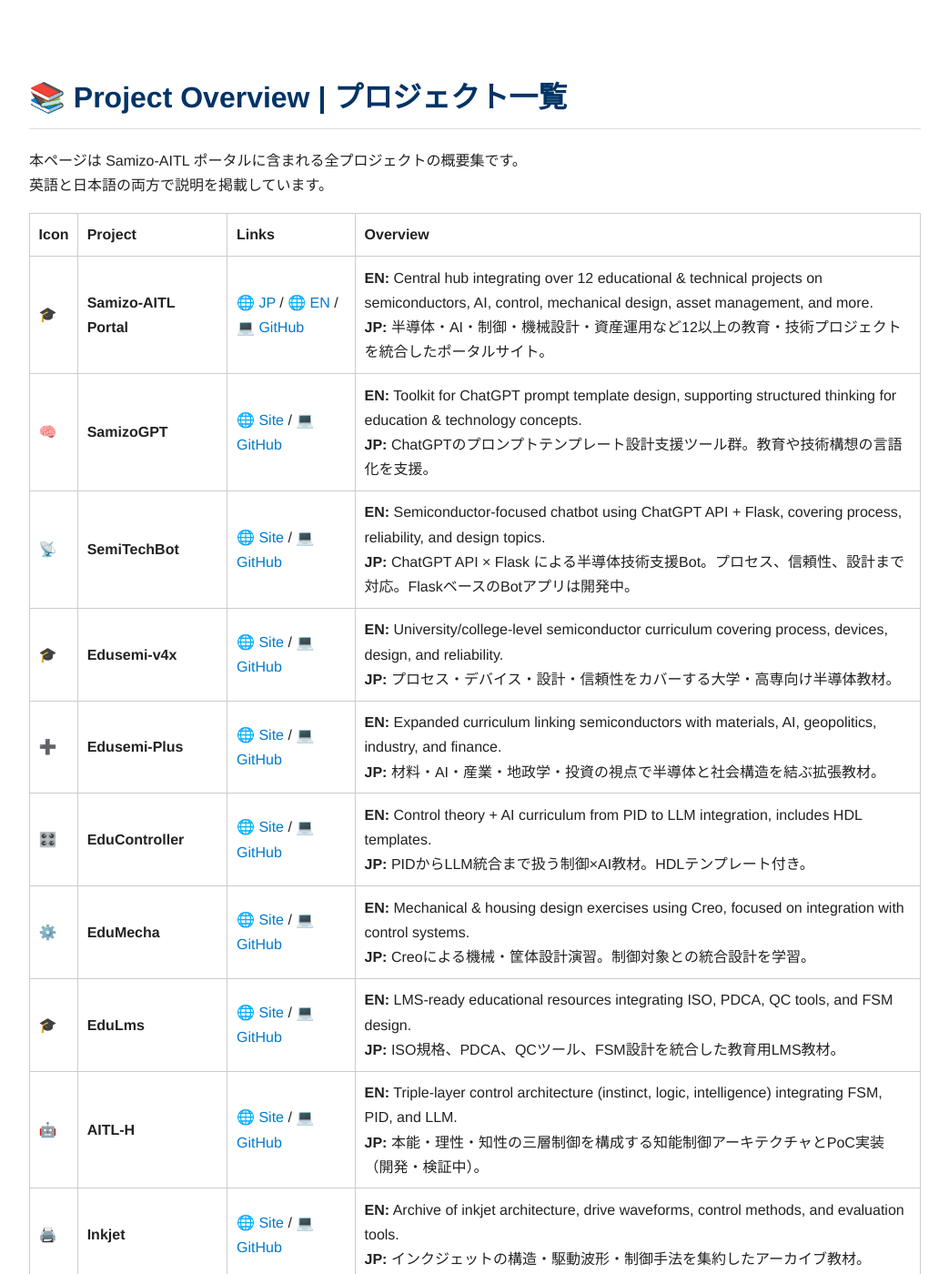
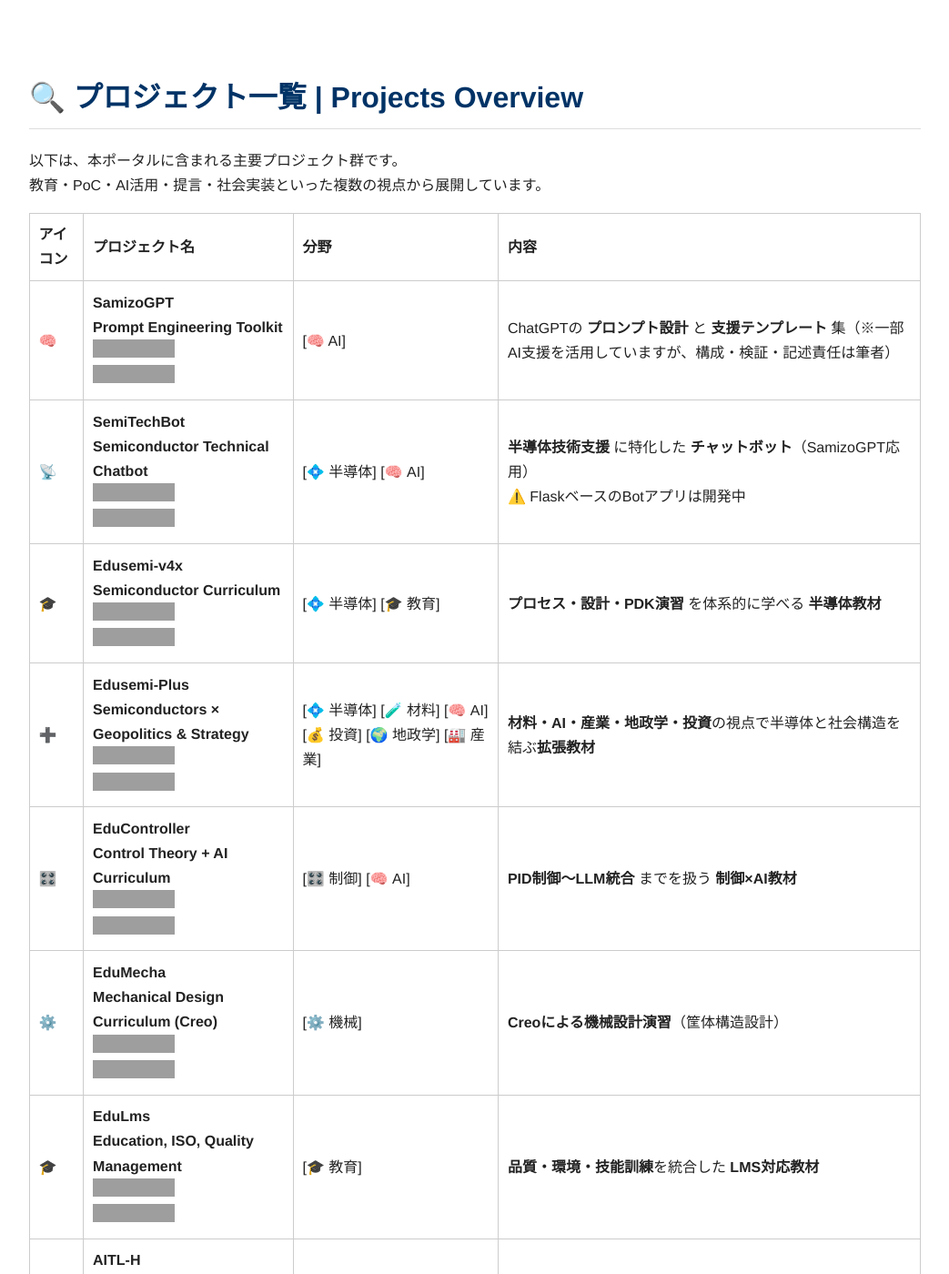
Before and after one commit to Samizo-AITL/Samizo-AITL.github.io, a Jekyll site: the page built from PROJECT_OVERVIEW.md, in a window 1280 px wide and 1400 px high. Shown: the whole window at 91% size, without its empty margins (118-1161 px from the left). Built offline with Jekyll 4.4.1, drawn with Linux system fonts in a browser that asks for light colours; our own code applies the rules of GitHub Pages for plain Markdown files; some of the changed text lies outside the part shown; grey boxes are pictures that could not be loaded.

Commit message:
Update PROJECT_OVERVIEW.md

```diff
--- a/PROJECT_OVERVIEW.md
+++ b/PROJECT_OVERVIEW.md
@@ -1,20 +1,19 @@
-# 📚 Project Overview | プロジェクト一覧
+# 🔍 **プロジェクト一覧 | Projects Overview**
 
-本ページは Samizo-AITL ポータルに含まれる全プロジェクトの概要集です。
-英語と日本語の両方で説明を掲載しています。
+以下は、本ポータルに含まれる主要プロジェクト群です。
+教育・PoC・AI活用・提言・社会実装といった複数の視点から展開しています。
 
-| Icon | Project | Links | Overview |
-|------|---------|-------|----------|
-| 🎓 | **Samizo-AITL Portal** | 🌐 [JP](https://samizo-aitl.github.io/) / 🌐 [EN](https://samizo-aitl.github.io/en/) / 💻 [GitHub](https://github.com/Samizo-AITL/Samizo-AITL.github.io) | **EN:** Central hub integrating over 12 educational & technical projects on semiconductors, AI, control, mechanical design, asset management, and more.<br>**JP:** 半導体・AI・制御・機械設計・資産運用など12以上の教育・技術プロジェクトを統合したポータルサイト。 |
-| 🧠 | **SamizoGPT** | 🌐 [Site](https://samizo-aitl.github.io/SamizoGPT/) / 💻 [GitHub](https://github.com/Samizo-AITL/SamizoGPT) | **EN:** Toolkit for ChatGPT prompt template design, supporting structured thinking for education & technology concepts.<br>**JP:** ChatGPTのプロンプトテンプレート設計支援ツール群。教育や技術構想の言語化を支援。 |
-| 📡 | **SemiTechBot** | 🌐 [Site](https://samizo-aitl.github.io/SamizoGPT_SemiTechBot/) / 💻 [GitHub](https://github.com/Samizo-AITL/SamizoGPT_SemiTechBot) | **EN:** Semiconductor-focused chatbot using ChatGPT API + Flask, covering process, reliability, and design topics.<br>**JP:** ChatGPT API × Flask による半導体技術支援Bot。プロセス、信頼性、設計まで対応。FlaskベースのBotアプリは開発中。 |
-| 🎓 | **Edusemi-v4x** | 🌐 [Site](https://samizo-aitl.github.io/Edusemi-v4x/) / 💻 [GitHub](https://github.com/Samizo-AITL/Edusemi-v4x) | **EN:** University/college-level semiconductor curriculum covering process, devices, design, and reliability.<br>**JP:** プロセス・デバイス・設計・信頼性をカバーする大学・高専向け半導体教材。 |
-| ➕ | **Edusemi-Plus** | 🌐 [Site](https://samizo-aitl.github.io/Edusemi-Plus/) / 💻 [GitHub](https://github.com/Samizo-AITL/Edusemi-Plus) | **EN:** Expanded curriculum linking semiconductors with materials, AI, geopolitics, industry, and finance.<br>**JP:** 材料・AI・産業・地政学・投資の視点で半導体と社会構造を結ぶ拡張教材。 |
-| 🎛️ | **EduController** | 🌐 [Site](https://samizo-aitl.github.io/EduController/) / 💻 [GitHub](https://github.com/Samizo-AITL/EduController) | **EN:** Control theory + AI curriculum from PID to LLM integration, includes HDL templates.<br>**JP:** PIDからLLM統合まで扱う制御×AI教材。HDLテンプレート付き。 |
-| ⚙️ | **EduMecha** | 🌐 [Site](https://samizo-aitl.github.io/EduMecha/) / 💻 [GitHub](https://github.com/Samizo-AITL/EduMecha) | **EN:** Mechanical & housing design exercises using Creo, focused on integration with control systems.<br>**JP:** Creoによる機械・筐体設計演習。制御対象との統合設計を学習。 |
-| 🎓 | **EduLms** | 🌐 [Site](https://samizo-aitl.github.io/EduLms/) / 💻 [GitHub](https://github.com/Samizo-AITL/EduLms) | **EN:** LMS-ready educational resources integrating ISO, PDCA, QC tools, and FSM design.<br>**JP:** ISO規格、PDCA、QCツール、FSM設計を統合した教育用LMS教材。 |
-| 🤖 | **AITL-H** | 🌐 [Site](https://samizo-aitl.github.io/AITL-H/) / 💻 [GitHub](https://github.com/Samizo-AITL/AITL-H) | **EN:** Triple-layer control architecture (instinct, logic, intelligence) integrating FSM, PID, and LLM.<br>**JP:** 本能・理性・知性の三層制御を構成する知能制御アーキテクチャとPoC実装（開発・検証中）。 |
-| 🖨️ | **Inkjet** | 🌐 [Site](https://samizo-aitl.github.io/Inkjet/) / 💻 [GitHub](https://github.com/Samizo-AITL/Inkjet) | **EN:** Archive of inkjet architecture, drive waveforms, control methods, and evaluation tools.<br>**JP:** インクジェットの構造・駆動波形・制御手法を集約したアーカイブ教材。 |
-| 💰 | **AssetPortfolio** | 🌐 [Site](https://samizo-aitl.github.io/AssetPortfolio-StartGuide/) / 💻 [GitHub](https://github.com/Samizo-AITL/AssetPortfolio-StartGuide) | **EN:** Investment education for engineers, covering NISA, ETFs, and diversification strategies.<br>**JP:** エンジニア向け投資教材。NISA、ETF、分散戦略などを解説。 |
-| 🎮 | **Rekiden** | 🌐 [Site](https://samizo-aitl.github.io/Rekiden/) / 💻 [GitHub](https://github.com/Samizo-AITL/Rekiden) | **EN:** Historical simulation exercises with ChatGPT integration using branching Markdown scenarios.<br>**JP:** 分岐式Markdownシナリオによる歴史教材とLLM連携型の思考演習。 |
-| 🏛️ | **AITL-Strategy-Proposal** | 🌐 [Site](https://samizo-aitl.github.io/AITL-Strategy-Proposal/) / 💻 [GitHub](https://github.com/Samizo-AITL/AITL-Strategy-Proposal) | **EN:** National & regional policy proposals based on AI × control × education concepts.<br>**JP:** AITL構想（AI × 制御 × 教育）を軸とした国家・地域提言書（Draft段階）。 |
+| アイコン | **プロジェクト名** | 分野 | 内容 |
+|---------|--------------------|------|------|
+| 🧠 | **SamizoGPT<br>Prompt Engineering Toolkit**<br>[![🌐 GitHub Pages](https://img.shields.io/badge/View-Site-brightgreen?logo=github)](https://samizo-aitl.github.io/SamizoGPT/)<br>[![💻 GitHub Repo](https://img.shields.io/badge/View-Repo-blue?logo=github)](https://github.com/Samizo-AITL/SamizoGPT) | [🧠 AI] | ChatGPTの **プロンプト設計** と **支援テンプレート** 集（※一部AI支援を活用していますが、構成・検証・記述責任は筆者） |
+| 📡 | **SemiTechBot<br>Semiconductor Technical Chatbot**<br>[![🌐 GitHub Pages](https://img.shields.io/badge/View-Site-brightgreen?logo=github)](https://samizo-aitl.github.io/SamizoGPT_SemiTechBot/)<br>[![💻 GitHub Repo](https://img.shields.io/badge/View-Repo-blue?logo=github)](https://github.com/Samizo-AITL/SamizoGPT_SemiTechBot) | [💠 半導体] [🧠 AI] | **半導体技術支援** に特化した **チャットボット**（SamizoGPT応用）<br>⚠️ FlaskベースのBotアプリは開発中 |
+| 🎓 | **Edusemi-v4x<br>Semiconductor Curriculum**<br>[![🌐 GitHub Pages](https://img.shields.io/badge/View-Site-brightgreen?logo=github)](https://samizo-aitl.github.io/Edusemi-v4x/)<br>[![💻 GitHub Repo](https://img.shields.io/badge/View-Repo-blue?logo=github)](https://github.com/Samizo-AITL/Edusemi-v4x) | [💠 半導体] [🎓 教育] | **プロセス・設計・PDK演習** を体系的に学べる **半導体教材** |
+| ➕ | **Edusemi-Plus<br>Semiconductors × Geopolitics & Strategy**<br>[![🌐 GitHub Pages](https://img.shields.io/badge/View-Site-brightgreen?logo=github)](https://samizo-aitl.github.io/Edusemi-Plus/)<br>[![💻 GitHub Repo](https://img.shields.io/badge/View-Repo-blue?logo=github)](https://github.com/Samizo-AITL/Edusemi-Plus) | [💠 半導体] [🧪 材料] [🧠 AI] [💰 投資] [🌍 地政学] [🏭 産業] | **材料・AI・産業・地政学・投資**の視点で半導体と社会構造を結ぶ**拡張教材** |
+| 🎛️ | **EduController<br>Control Theory + AI Curriculum**<br>[![🌐 GitHub Pages](https://img.shields.io/badge/View-Site-brightgreen?logo=github)](https://samizo-aitl.github.io/EduController/)<br>[![💻 GitHub Repo](https://img.shields.io/badge/View-Repo-blue?logo=github)](https://github.com/Samizo-AITL/EduController) | [🎛️ 制御] [🧠 AI] | **PID制御〜LLM統合** までを扱う **制御×AI教材** |
+| ⚙️ | **EduMecha<br>Mechanical Design Curriculum (Creo)**<br>[![🌐 GitHub Pages](https://img.shields.io/badge/View-Site-brightgreen?logo=github)](https://samizo-aitl.github.io/EduMecha/)<br>[![💻 GitHub Repo](https://img.shields.io/badge/View-Repo-blue?logo=github)](https://github.com/Samizo-AITL/EduMecha) | [⚙️ 機械] | **Creoによる機械設計演習**（筐体構造設計） |
+| 🎓 | **EduLms<br>Education, ISO, Quality Management**<br>[![🌐 GitHub Pages](https://img.shields.io/badge/View-Site-brightgreen?logo=github)](https://samizo-aitl.github.io/EduLms/)<br>[![💻 GitHub Repo](https://img.shields.io/badge/View-Repo-blue?logo=github)](https://github.com/Samizo-AITL/EduLms) | [🎓 教育] | **品質・環境・技能訓練**を統合した **LMS対応教材** |
+| 🤖 | **AITL-H<br>FSM × PID × LLM Framework**<br>[![🌐 GitHub Pages](https://img.shields.io/badge/View-Site-brightgreen?logo=github)](https://samizo-aitl.github.io/AITL-H/)<br>[![💻 GitHub Repo](https://img.shields.io/badge/View-Repo-blue?logo=github)](https://github.com/Samizo-AITL/AITL-H) | [🧠 AI] [🎛️ 制御] | **FSM × PID × LLM** による **三層型知能制御アーキテクチャ**<br>⚠️ 開発・検証中 |
+| 🖨️ | **Inkjet<br>Inkjet Architecture Archive**<br>[![🌐 GitHub Pages](https://img.shields.io/badge/View-Site-brightgreen?logo=github)](https://samizo-aitl.github.io/Inkjet/)<br>[![💻 GitHub Repo](https://img.shields.io/badge/View-Repo-blue?logo=github)](https://github.com/Samizo-AITL/Inkjet) | [🛠 製品技術] | **インクジェット構造・駆動波形・評価データ** のアーカイブ |
+| 💰 | **AssetPortfolio<br>Tech-oriented Asset Management**<br>[![🌐 GitHub Pages](https://img.shields.io/badge/View-Site-brightgreen?logo=github)](https://samizo-aitl.github.io/AssetPortfolio-StartGuide/)<br>[![💻 GitHub Repo](https://img.shields.io/badge/View-Repo-blue?logo=github)](https://github.com/Samizo-AITL/AssetPortfolio-StartGuide) | [💰 投資] | **ETF・NISA** を活用した **技術者向け資産運用教材** |
+| 🎮 | **Rekiden<br>Historical Simulation with LLM**<br>[![🌐 GitHub Pages](https://img.shields.io/badge/View-Site-brightgreen?logo=github)](https://samizo-aitl.github.io/Rekiden/)<br>[![💻 GitHub Repo](https://img.shields.io/badge/View-Repo-blue?logo=github)](https://github.com/Samizo-AITL/Rekiden) | [🏯 歴史] [🧠 AI] | ChatGPT連携の **歴史シミュレーション教材** |
+| 🏛️ | **AITL-Strategy-Proposal<br>National Policy Proposals**<br>[![🌐 GitHub Pages](https://img.shields.io/badge/View-Site-brightgreen?logo=github)](https://samizo-aitl.github.io/AITL-Strategy-Proposal/)<br>[![💻 GitHub Repo](https://img.shields.io/badge/View-Repo-blue?logo=github)](https://github.com/Samizo-AITL/AITL-Strategy-Proposal) | [📑 政策提言] | **教育 × AI × 制御** を軸とした **国家戦略提言**<br>⚠️ Draft段階 |
```
